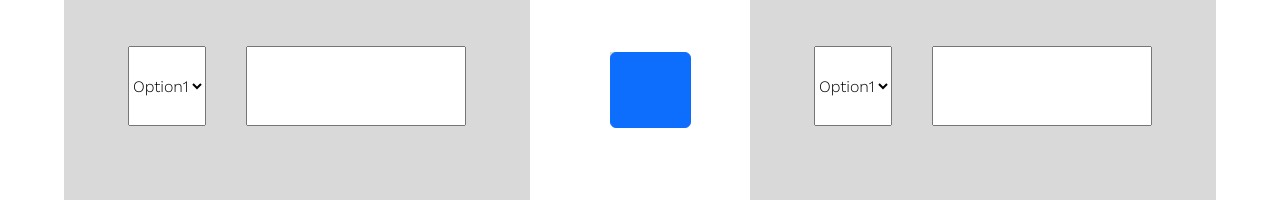
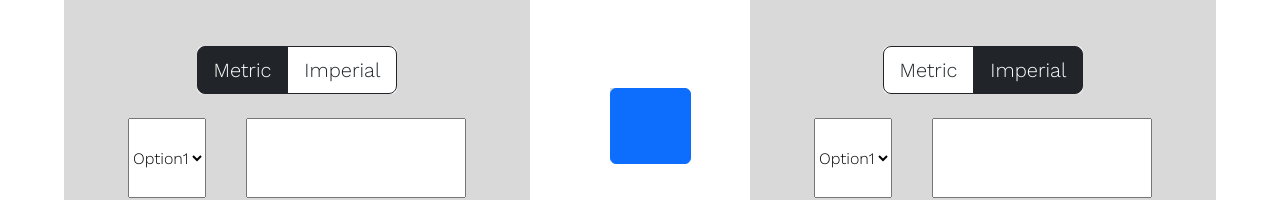
Before and after one commit to cyprste2717218/Unit-Converter-App, a React (Create React App) app: page / in a window 1280 px wide. Shown: the part 414-614 px from the top of the page. Built offline with nearby package versions, Linux system fonts and the light colour scheme; some icons are missing.

Commit message:
added in options to convert between metric or imperial specific units

```diff
--- a/src/App.css
+++ b/src/App.css
@@ -47,6 +47,12 @@
   height:  80px;
 }
 
+.imperial-metric-unit-options {
+  display: flex;
+  flex-direction: column;
+  align-items: center;
+}
+
 .footer {
   height: 150px;
   background-color: #D9D9D9;
--- a/src/App.js
+++ b/src/App.js
@@ -41,6 +41,7 @@ function CategoryOptions() {
 
 
 
+
   return (
     <div className='d-flex justify-content-center app-font' style={{backgroundColor: "#D9D9D9"}}>
     <section className='hide-scroll' style={{overflowX: "scroll"}}>
@@ -71,17 +72,99 @@ function CategoryOptions() {
     </div>)
 }
 
+
+function FromMetricImperialOptions() {
+  const [fromSelected, setFromSelected] = useState(false);
+  const [fromUnitOption, setFromUnitOption] = useState('fromMetricOn');
+
+  const fromMetricImperialRadios = [
+    {name: 'fromMetric', value: 'fromMetricOn', icon: '', text: 'Metric'},
+    {name: 'fromImperial', value: 'fromImperialOn', icon: '', text: 'Imperial'}
+  ]
+
+  return (
+  <section>
+    <ButtonGroup className='bg-white'>
+      {fromMetricImperialRadios.map((fromOption, fromUnitType) => (
+        <ToggleButton
+        key={fromUnitType}
+        id={`fromMIradio-${fromUnitType}`}
+        type="radio"
+        variant={'outline-dark'}
+        name="fromOption"
+        value={fromOption.value}
+        checked={fromUnitOption === fromOption.value}
+        onChange={(e) => setFromUnitOption(e.currentTarget.value)}
+        className='fromMLUnitType'
+        size='lg'
+        >
+          {fromOption.text}
+
+        </ToggleButton>
+
+      ))}
+    </ButtonGroup>
+  </section>
+
+
+
+  )
+
+}
+
+
+
+function ToMetricImperialOptions() {
+
+  const [toSelected, setToSelected] = useState(false);
+  const [toUnitOption, setToUnitOption] = useState('toImperialOn');
+
+  const toMetricImperialRadios = [
+    {name: 'toMetric', value: 'toMetricOn', icon: '', text: 'Metric'},
+    {name: 'toImperial', value: 'toImperialOn', icon: '', text: 'Imperial'}
+  ]
+
+  return (
+  <section>
+    <ButtonGroup className='bg-white'>
+      {toMetricImperialRadios.map((toOption, toUnitType) => (
+        <ToggleButton
+        key={toUnitType}
+        id={`toMIradio-${toUnitType}`}
+        type="radio"
+        variant={'outline-dark'}
+        name="toOption"
+        value={toOption.value}
+        checked={toUnitOption === toOption.value}
+        onChange={(e) => setToUnitOption(e.currentTarget.value)}
+        className='toMLUnitType'
+        size='lg'
+        >
+          {toOption.text}
+
+
+        </ToggleButton>
+
+      ))}
+    </ButtonGroup>
+  </section>
+
+
+
+  )
+
+
+}
+
+
+
+
+
+
+
+
+
 class App extends React.Component {
-
-  // Constructor
-  constructor(props) {
-    super(props);
-
-    this.state = {
-        response: [],
-
-    };
-  }
 
 
   render() {
@@ -114,6 +197,10 @@ class App extends React.Component {
                 </div>
                 <br></br>
                 <br></br>
+                <div className="imperial-metric-unit-options">
+                  <FromMetricImperialOptions />
+                </div>
+                <br></br>
                 <div className='d-flex justify-content-center' style={{columnGap: "40px"}}>
 
                   <select className='dropdown-styling'>
@@ -123,6 +210,7 @@ class App extends React.Component {
 
                   <input type="text"></input>
                 </div>
+
                 <br></br>
                 <br></br>
                 <br></br>
@@ -152,12 +240,18 @@ class App extends React.Component {
                 </div>
                 <br></br>
                 <br></br>
+                <div className="imperial-metric-unit-options">
+                    <ToMetricImperialOptions />
+                </div>
+                <br></br>
                 <div className='d-flex justify-content-center' style={{columnGap: "40px"}}>
+
                   <select className='dropdown-styling'>
                     <option>Option1</option>
                   </select>
                   <input type="text"></input>
                 </div>
+
                 <br></br>
                 <br></br>
                 <br></br>
```
Also changed, not shown: src/units.js (added, +23 -0 lines).
